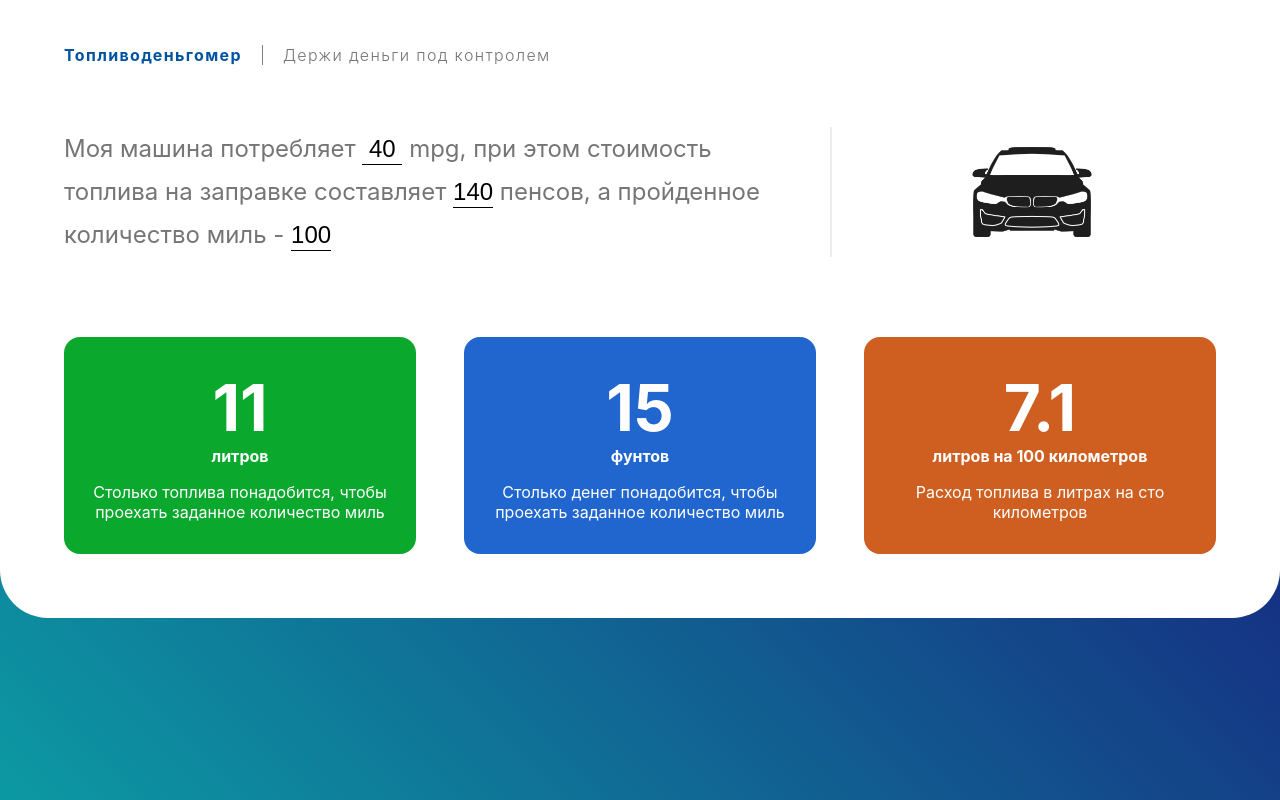
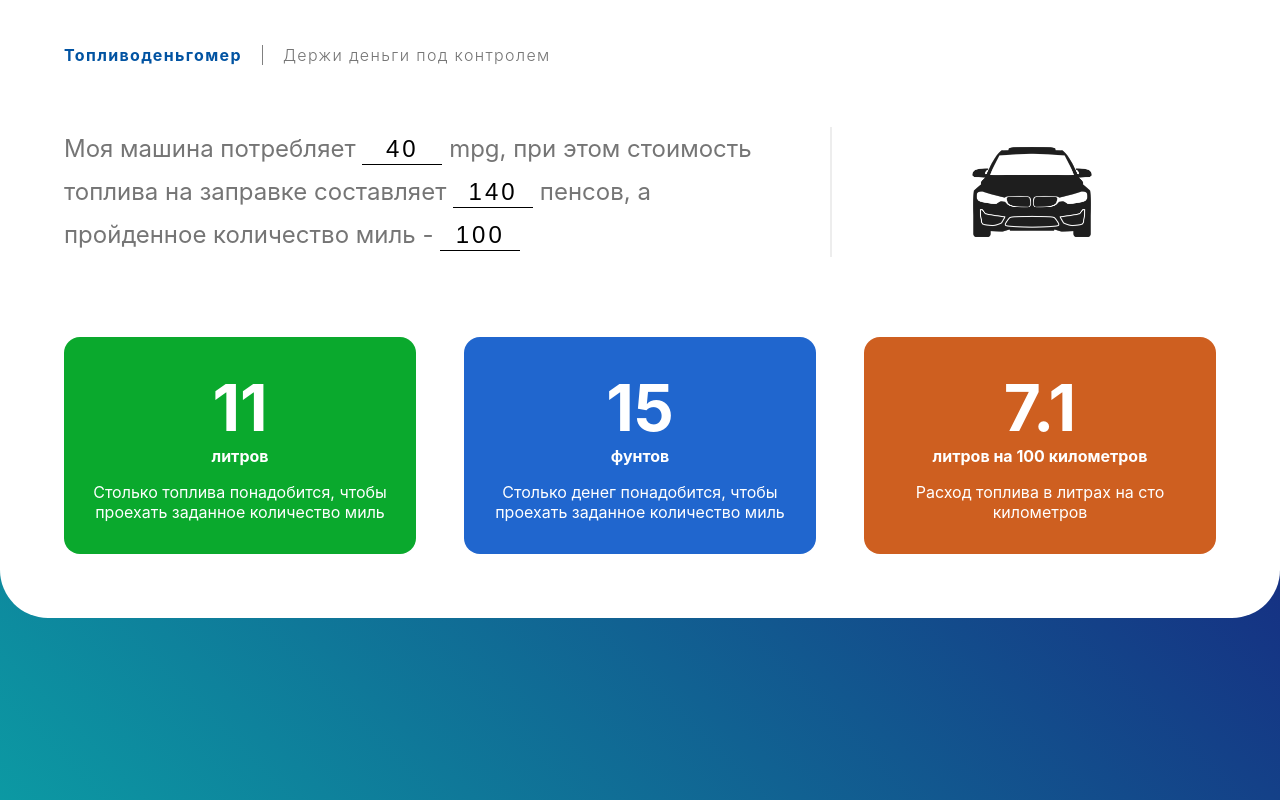
Before and after one commit to zhkvivan/fuel-calculator, a React (Create React App) app: page / in a window 1280 px wide. Built offline with nearby package versions, Linux system fonts and the light colour scheme; the HTML template or start-up script is replaced by a standard one.

Commit message:
changes letter-spacing

```diff
--- a/src/Components/Calculator.jsx
+++ b/src/Components/Calculator.jsx
@@ -33,13 +33,14 @@
 
 const Input = styled.input`
   border: none;
-  width: 40px;
+  width: 80px;
   padding: 0;
   text-align: center;
   color: black;
   font-size: 1.5rem;
   border-bottom: 1px solid black;
   padding-bottom: 1px;
+  letter-spacing: 3px;
 
   &::-webkit-inner-spin-button,
   &::-webkit-outer-spin-button {
```
